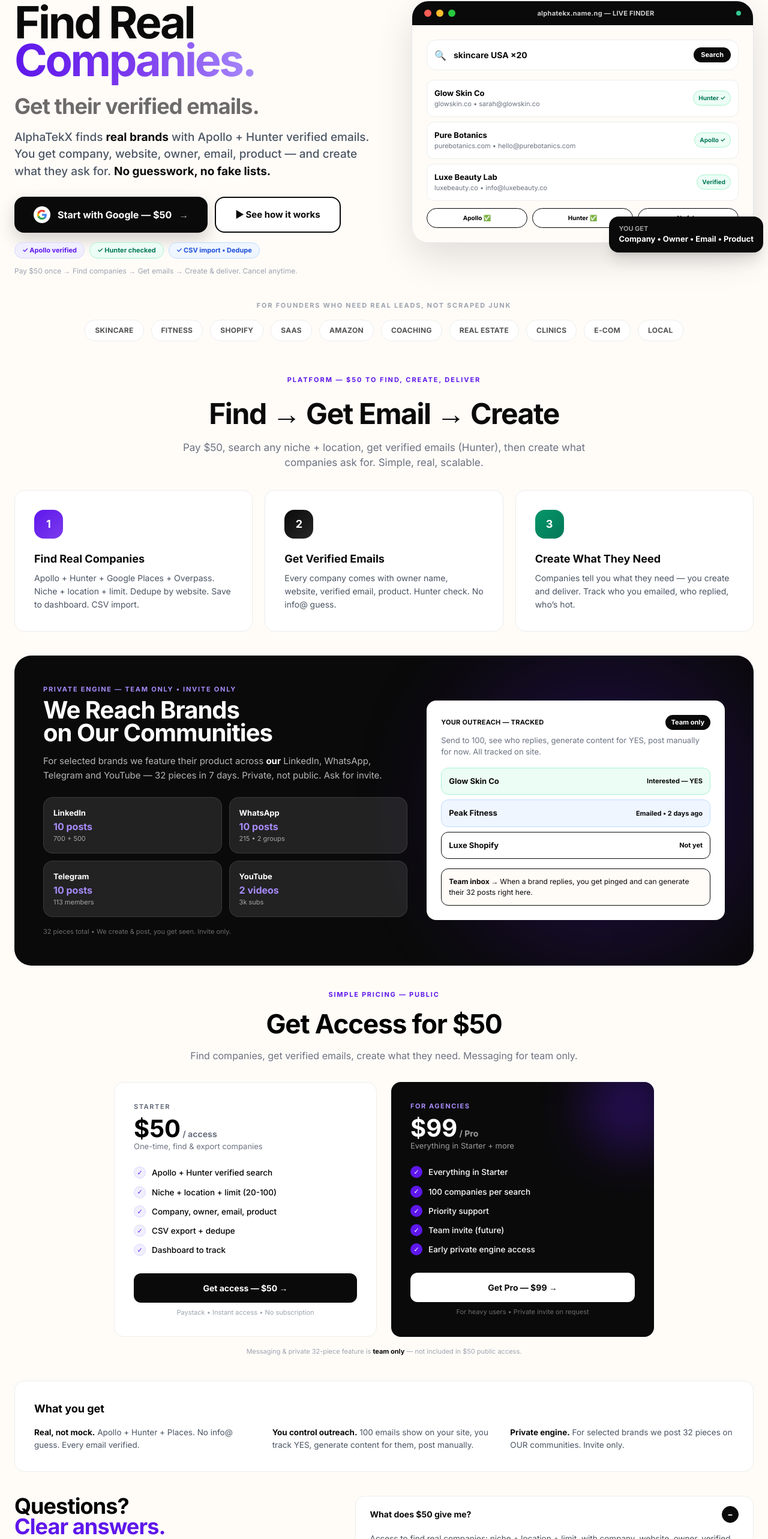
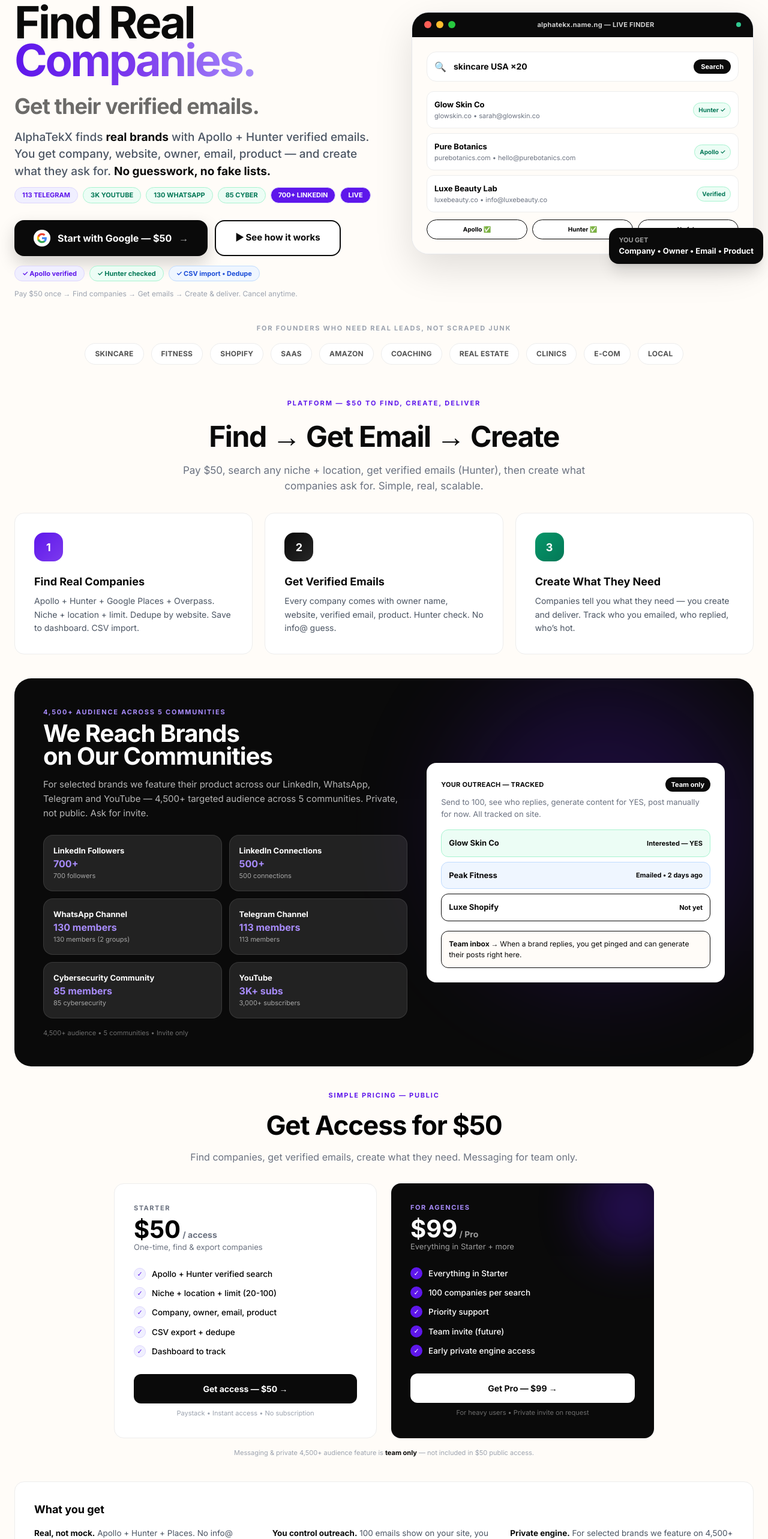
Before and after one commit to codeking481-droid/alpha, a React (Vite) app in the folder frontend/: page / in a window 1280 px wide. Shown: the part 193-2759 px from the top of the page at 60% size. Built offline with nearby package versions, Linux system fonts and the light colour scheme.

Commit message:
fix: correct community numbers - real 4.5K audience (113 Telegram, 3K YouTube, 130 WhatsApp, 85 Cyber, 700+500 LinkedIn) not fake 32-piece

```diff
--- a/frontend/src/pages/Landing.jsx
+++ b/frontend/src/pages/Landing.jsx
@@ -76,6 +76,14 @@
             <p className="mt-5 text-[17px] md:text-[19px] leading-[1.5] text-[#4B5563] max-w-[620px] font-medium">
               AlphaTekX finds <b className="text-[#0A0A0A]">real brands</b> with Apollo + Hunter verified emails. You get company, website, owner, email, product — and create what they ask for. <b className="text-[#0A0A0A]">No guesswork, no fake lists.</b>
             </p>
+            <div className="mt-3 flex flex-wrap gap-2 text-[11px] font-bold">
+              <span className="bg-[#F0EFFF] text-[#5E17EB] border border-[#DDD6FE] rounded-full px-3 py-1">113 TELEGRAM</span>
+              <span className="bg-emerald-50 text-emerald-700 border border-emerald-200 rounded-full px-3 py-1">3K YOUTUBE</span>
+              <span className="bg-emerald-50 text-emerald-700 border border-emerald-200 rounded-full px-3 py-1">130 WHATSAPP</span>
+              <span className="bg-emerald-50 text-emerald-700 border border-emerald-200 rounded-full px-3 py-1">85 CYBER</span>
+              <span className="bg-[#5E17EB] text-white border border-[#DDD6FE] rounded-full px-3 py-1">700+ LINKEDIN</span>
+              <span className="bg-[#5E17EB] text-white border border-[#DDD6FE] rounded-full px-3 py-1">LIVE</span>
+            </div>
             <div className="mt-7 flex flex-col sm:flex-row gap-3">
               <button onClick={handleGoogleSignup} disabled={loading} className="bg-[#0A0A0A] hover:bg-black text-white rounded-2xl px-8 py-4 text-[16px] font-black flex items-center justify-center gap-3 shadow-[0_12px_28px_rgba(0,0,0,0.18)] disabled:opacity-60">
                 <span className="w-7 h-7 bg-white rounded-full flex items-center justify-center"><svg width="18" height="18" viewBox="0 0 24 24"><path fill="#4285F4" d="M22.56 12.25c0-.78-.07-1.53-.2-2.25H12v4.26h5.92c-.26 1.37-1.04 2.53-2.21 3.31v2.77h3.57c2.08-1.92 3.28-4.74 3.28-8.09z"/><path fill="#34A853" d="M12 23c2.97 0 5.46-.98 7.28-2.66l-3.57-2.77c-.98.66-2.23 1.06-3.71 1.06-2.86 0-5.29-1.93-6.16-4.53H2.18v2.84C3.99 20.53 7.7 23 12 23z"/><path fill="#FBBC05" d="M5.84 14.09c-.22-.66-.35-1.36-.35-2.09s.13-1.43.35-2.09V7.07H2.18C1.43 8.55 1 10.22 1 12s.43 3.45 1.18 4.93l2.85-2.22.81-.62z"/><path fill="#EA4335" d="M12 5.38c1.62 0 3.06.56 4.21 1.64l3.15-3.15C17.45 2.09 14.97 1 12 1 7.7 1 3.99 3.47 2.18 7.07l3.66 2.84c.87-2.6 3.3-4.53 6.16-4.53z"/></svg></span>
@@ -169,21 +177,23 @@
         </div>
       </section>
 
-      {/* PRIVATE — YOUR 32-PIECE ENGINE (HIDDEN PRICE) */}
+      {/* PRIVATE — 4,500+ AUDIENCE ACROSS 5 COMMUNITIES */}
       <section className="max-w-[1360px] mx-auto px-4 md:px-6 pt-10">
         <div className="bg-[#0A0A0A] rounded-[28px] p-6 md:p-10 lg:p-12 text-white relative overflow-hidden">
           <div className="absolute top-0 right-0 w-[500px] h-[500px] bg-[#5E17EB] rounded-full blur-[90px] opacity-20" />
           <div className="relative grid lg:grid-cols-[1.1fr_0.9fr] gap-8 items-center">
             <div>
-              <p className="text-[#A78BFA] text-[11px] font-black tracking-[0.16em] uppercase">Private Engine — Team Only • Invite Only</p>
+              <p className="text-[#A78BFA] text-[11px] font-black tracking-[0.16em] uppercase">4,500+ Audience Across 5 Communities</p>
               <h2 className="mt-2 text-[28px] md:text-[40px] font-black leading-[0.95] tracking-tight">We Reach Brands<br/>on Our Communities</h2>
-              <p className="mt-4 text-white/70 md:text-[15px] leading-[1.6]">For selected brands we feature their product across <b className="text-white">our</b> LinkedIn, WhatsApp, Telegram and YouTube — 32 pieces in 7 days. Private, not public. Ask for invite.</p>
+              <p className="mt-4 text-white/70 md:text-[15px] leading-[1.6]">For selected brands we feature their product across our LinkedIn, WhatsApp, Telegram and YouTube — 4,500+ targeted audience across 5 communities. Private, not public. Ask for invite.</p>
               <div className="mt-6 grid grid-cols-2 gap-3">
                 {[
-                  {p:"LinkedIn", v:"10 posts", s:"700 + 500"},
-                  {p:"WhatsApp", v:"10 posts", s:"215 • 2 groups"},
-                  {p:"Telegram", v:"10 posts", s:"113 members"},
-                  {p:"YouTube", v:"2 videos", s:"3k subs"},
+                  {p:"LinkedIn Followers", v:"700+", s:"700 followers"},
+                  {p:"LinkedIn Connections", v:"500+", s:"500 connections"},
+                  {p:"WhatsApp Channel", v:"130 members", s:"130 members (2 groups)"},
+                  {p:"Telegram Channel", v:"113 members", s:"113 members"},
+                  {p:"Cybersecurity Community", v:"85 members", s:"85 cybersecurity"},
+                  {p:"YouTube", v:"3K+ subs", s:"3,000+ subscribers"},
                 ].map(x=>(
                   <div key={x.p} className="bg-white/10 border border-white/10 rounded-2xl p-4">
                     <div className="text-[13px] font-black">{x.p}</div>
@@ -192,7 +202,7 @@
                   </div>
                 ))}
               </div>
-              <p className="mt-4 text-[11px] text-white/40">32 pieces total • We create & post, you get seen. Invite only.</p>
+              <p className="mt-4 text-[11px] text-white/40">4,500+ audience • 5 communities • Invite only</p>
             </div>
             <div className="bg-white rounded-2xl p-5 md:p-6 text-[#0A0A0A]">
               <div className="flex items-center justify-between">
@@ -211,7 +221,7 @@
                 ))}
               </div>
               <div className="mt-4 bg-[#FFFCF8] border rounded-xl p-3 text-[12px]">
-                <b>Team inbox → </b> When a brand replies, you get pinged and can generate their 32 posts right here.
+                <b>Team inbox → </b> When a brand replies, you get pinged and can generate their posts right here.
               </div>
             </div>
           </div>
@@ -252,7 +262,7 @@
             <p className="mt-2 text-center text-[11px] text-white/40">For heavy users • Private invite on request</p>
           </div>
         </div>
-        <p className="mt-4 text-center text-[11px] text-[#9CA3AF]">Messaging & private 32-piece feature is <b className="text-[#0A0A0A]">team only</b> — not included in $50 public access.</p>
+        <p className="mt-4 text-center text-[11px] text-[#9CA3AF]">Messaging & private 4,500+ audience feature is <b className="text-[#0A0A0A]">team only</b> — not included in $50 public access.</p>
       </section>
 
       {/* TESTIMONIALS */}
@@ -262,7 +272,7 @@
           <div className="mt-4 grid md:grid-cols-3 gap-6 text-[13.5px] leading-[1.6] text-[#4B5563]">
             <div><b className="text-[#0A0A0A]">Real, not mock.</b> Apollo + Hunter + Places. No info@ guess. Every email verified.</div>
             <div><b className="text-[#0A0A0A]">You control outreach.</b> 100 emails show on your site, you track YES, generate content for them, post manually.</div>
-            <div><b className="text-[#0A0A0A]">Private engine.</b> For selected brands we post 32 pieces on OUR communities. Invite only.</div>
+            <div><b className="text-[#0A0A0A]">Private engine.</b> For selected brands we feature on 4,500+ audience across 5 communities. Invite only.</div>
           </div>
         </div>
       </section>
@@ -272,14 +282,14 @@
         <div className="grid lg:grid-cols-[0.9fr_1.1fr] gap-6 items-start">
           <div>
             <h2 className="text-[28px] md:text-[36px] font-black tracking-tight leading-[0.95]">Questions?<br/><span className="text-[#5E17EB]">Clear answers.</span></h2>
-            <p className="mt-3 text-[#4B5563] md:text-[15px]"> $50 gives you company finder. Messaging & 32-piece is team private.</p>
+            <p className="mt-3 text-[#4B5563] md:text-[15px]"> $50 gives you company finder. Messaging & private 4,500+ audience is team only.</p>
             <button onClick={handleGoogleSignup} className="mt-6 bg-[#0A0A0A] text-white rounded-xl px-7 py-3.5 text-[14px] font-black">Get access — $50 →</button>
           </div>
           <div className="bg-white border border-[#EDEDED] rounded-2xl overflow-hidden">
             {[
               {q:"What does $50 give me?", a:"Access to find real companies: niche + location + limit, with company, website, owner, verified email, product. Export CSV, dedupe. You create what companies ask for. One-time, not monthly."},
-              {q:"Can I send emails from the site?", a:"No — messaging is team-only for now. We use it to contact brands about our private 32-piece feature. Your dashboard after $50 is for finding & tracking companies you contacted externally."},
-              {q:"Is the 32-piece (10+10+10+2) public?", a:"No. It's invite-only for brands we choose. Public sees 'Private Engine — Invite Only' without price. We pitch it one-to-one via Gmail when a brand is a good fit."},
+              {q:"Can I send emails from the site?", a:"No — messaging is team-only for now. We use it to contact brands about our private 4,500+ audience feature. Your dashboard after $50 is for finding & tracking companies you contacted externally."},
+              {q:"Is the 4,500+ audience across 5 communities public?", a:"No. It's invite-only for brands we choose. Public sees 'Private Engine — Invite Only' without price. We pitch it one-to-one via Gmail when a brand is a good fit."},
               {q:"How do you find companies?", a:"Apollo mixed_companies + Hunter domain-search, plus Tavily/Serply/Overpass fallback, cached 24h in leads_cache. All real, no mock lists. You can also CSV import."},
             ].map((f,i)=>(
               <div key={f.q} className="border-b last:border-0 border-[#F3F4F6]">
```
Also changed, not shown: 2 other files (tests, documents, lock files or other folders).
